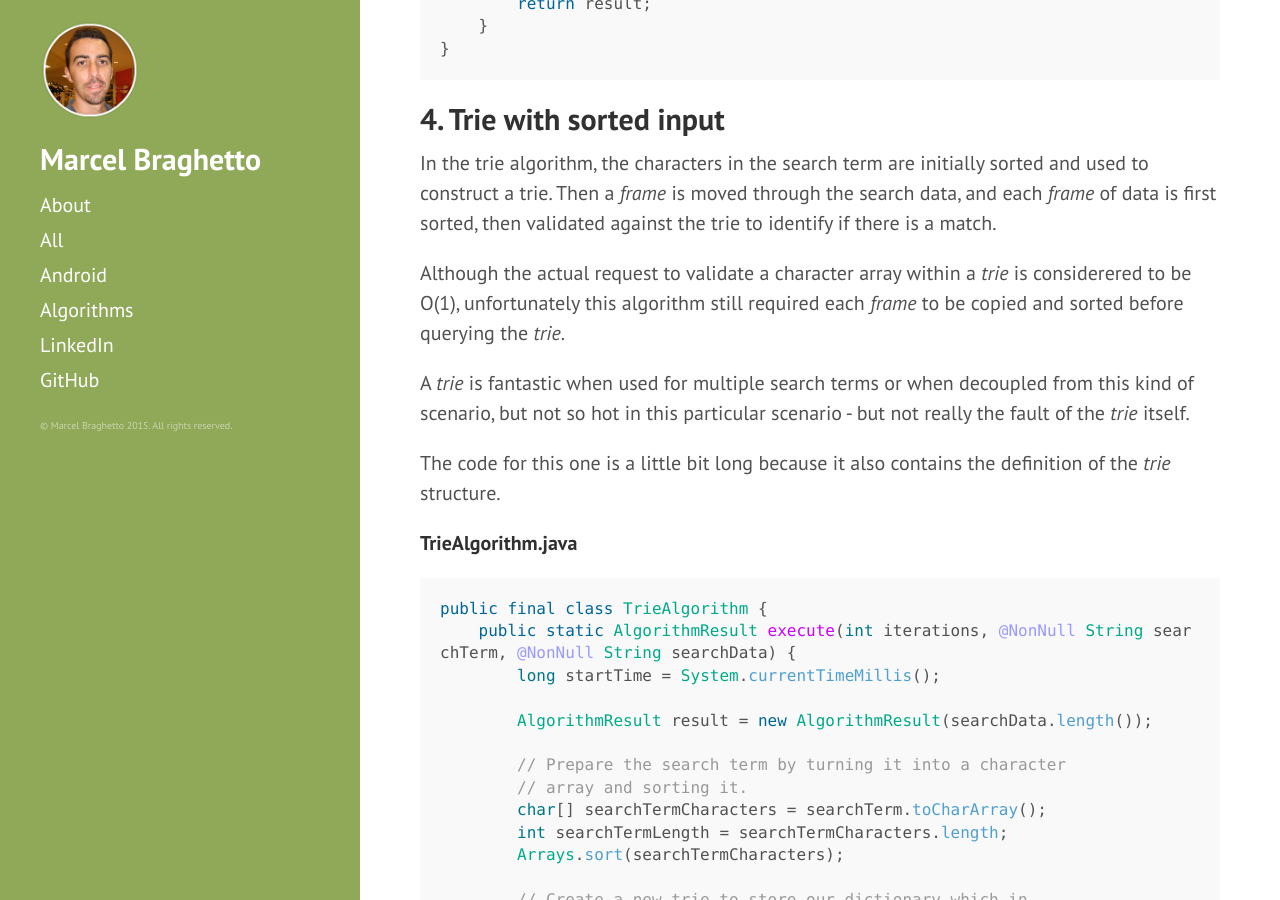
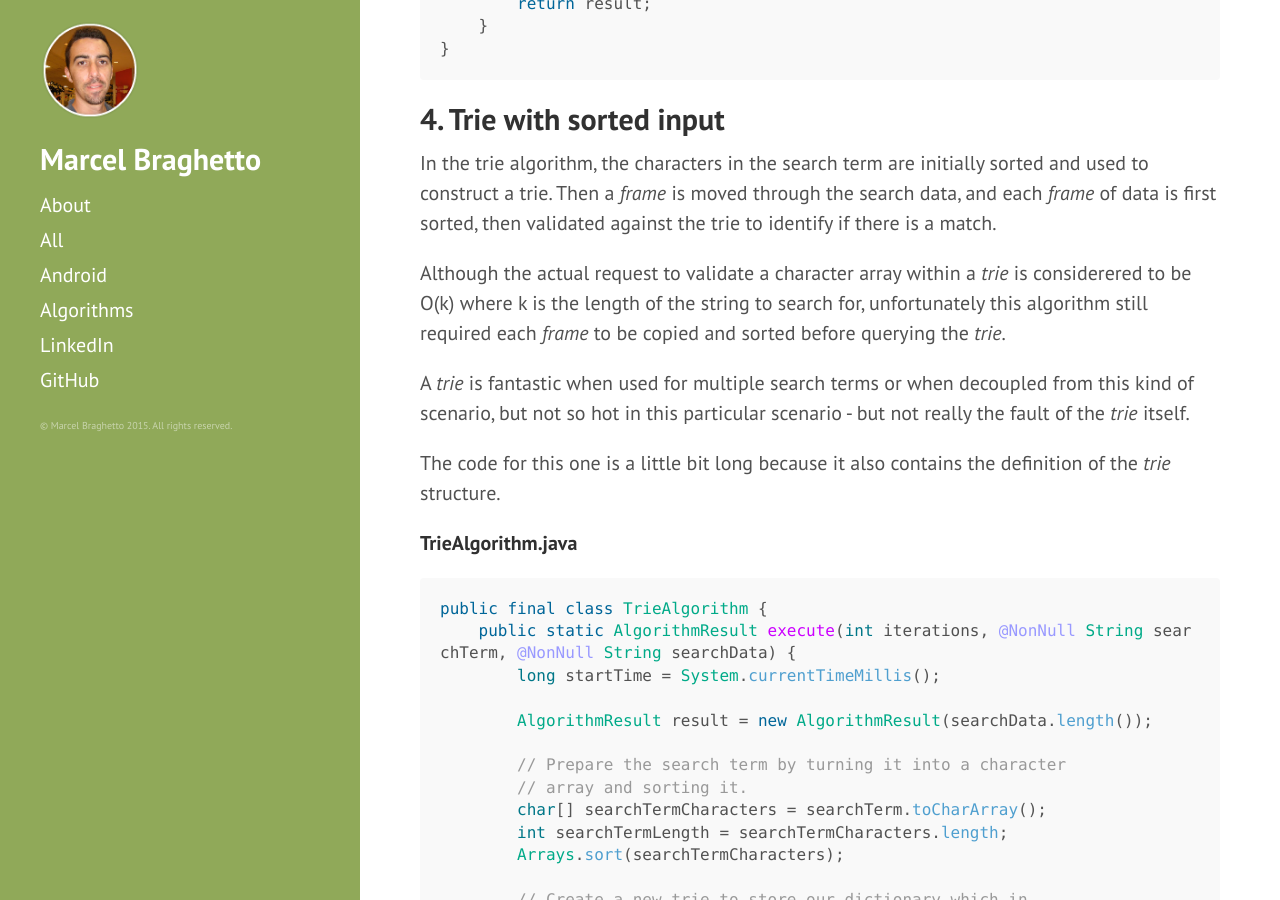
Before and after one commit to MarcelBraghetto/marcelbraghetto.github.io, a Jekyll site: the page built from _posts/algorithms/2015-09-20-permutations.md, in a window 1280 px wide and 900 px high, scrolled down 9517 px. Built offline with Jekyll 4.4.1, drawn with Linux system fonts in a browser that asks for light colours; Markdown is read by kramdown in place of the engine named in the settings.

Commit message:
Small correction.

```diff
--- a/_posts/algorithms/2015-09-20-permutations.md
+++ b/_posts/algorithms/2015-09-20-permutations.md
@@ -346,7 +346,7 @@ public final class CharacterHashMapAlgorithm {
 
 In the trie algorithm, the characters in the search term are initially sorted and used to construct a trie. Then a *frame* is moved through the search data, and each *frame* of data is first sorted, then validated against the trie to identify if there is a match.
 
-Although the actual request to validate a character array within a *trie* is considerered to be O(1), unfortunately this algorithm still required each *frame* to be copied and sorted before querying the *trie*.
+Although the actual request to validate a character array within a *trie* is considerered to be O(k) where k is the length of the string to search for, unfortunately this algorithm still required each *frame* to be copied and sorted before querying the *trie*.
 
 A *trie* is fantastic when used for multiple search terms or when decoupled from this kind of scenario, but not so hot in this particular scenario - but not really the fault of the *trie* itself.
 
```
